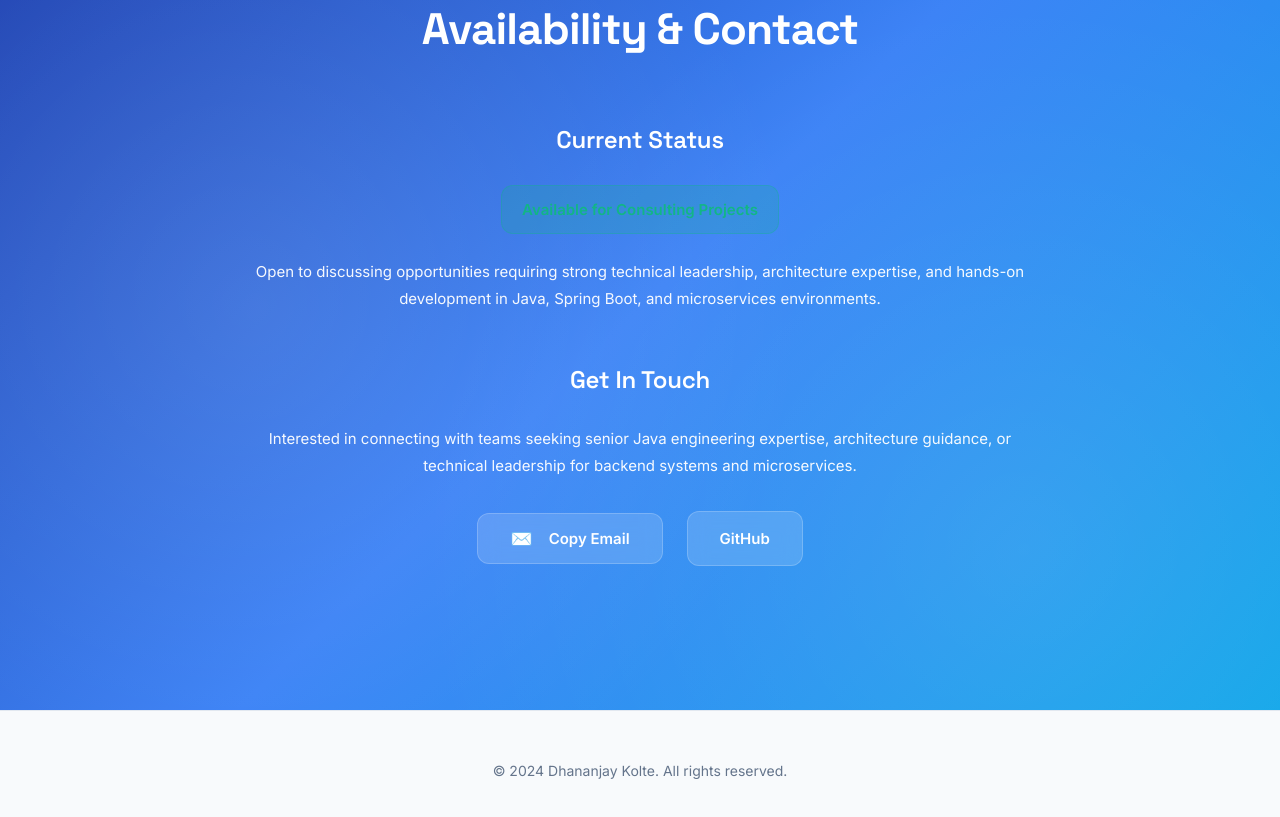
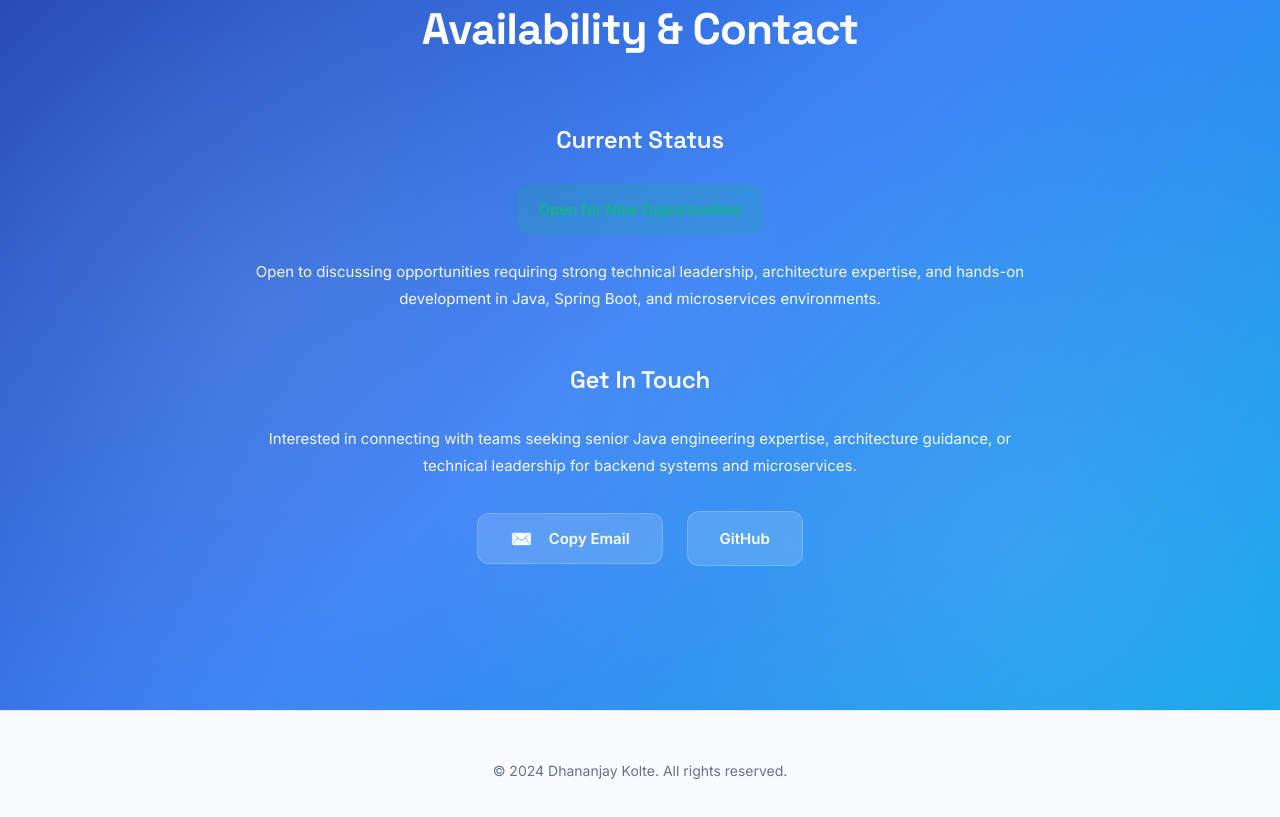
Before and after one commit to Dhananjay-Kolte/portfolio, a plain HTML site: page index.html in a window 1280 px wide. Shown: the part 11090-11907 px from the top of the page. Drawn offline with Linux system fonts and the light colour scheme.

Commit message:
updated the status

```diff
--- a/index.html
+++ b/index.html
@@ -523,7 +523,7 @@
             <div class="contact-content">
                 <div class="availability-info">
                     <h3>Current Status</h3>
-                    <p class="availability-status">Available for Consulting Projects</p>
+                    <p class="availability-status">Open for New Opportunities</p>
                     <p>Open to discussing opportunities requiring strong technical leadership, architecture expertise,
                     and hands-on development in Java, Spring Boot, and microservices environments.</p>
                 </div>
```
